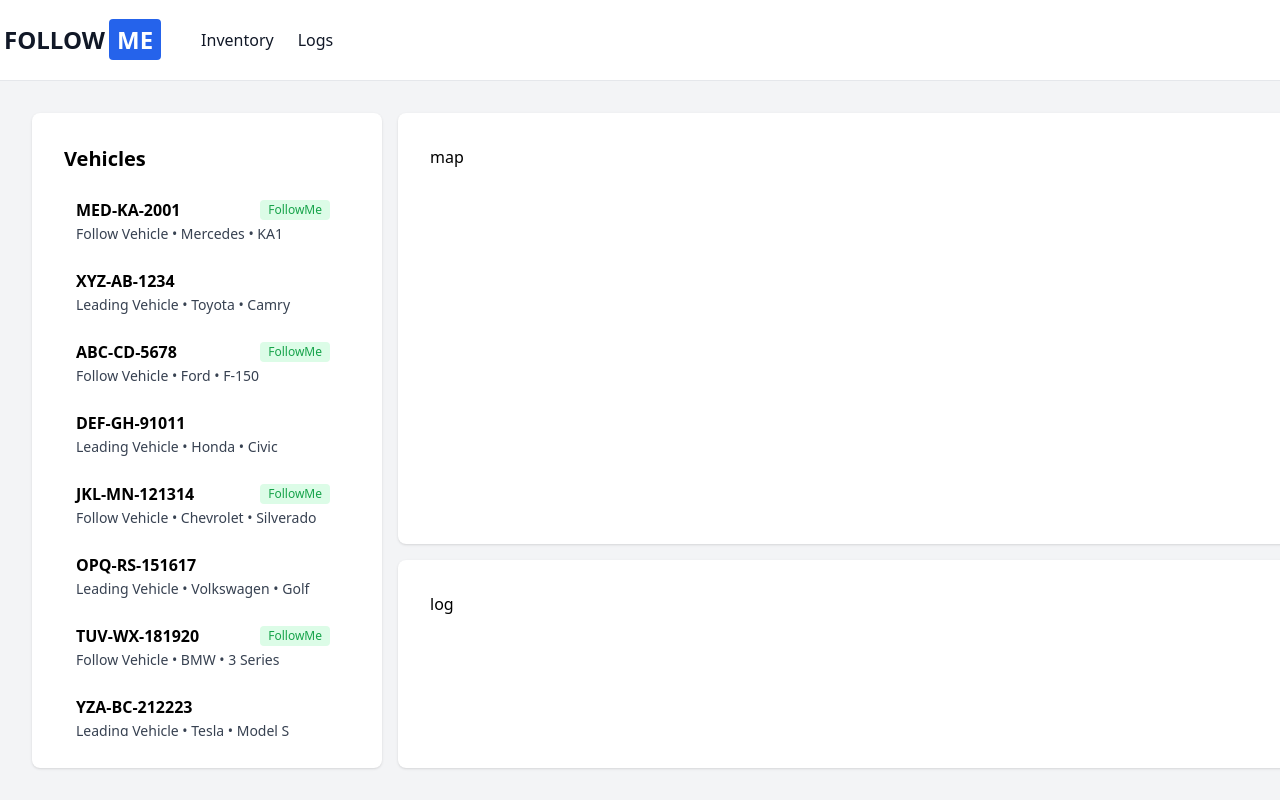
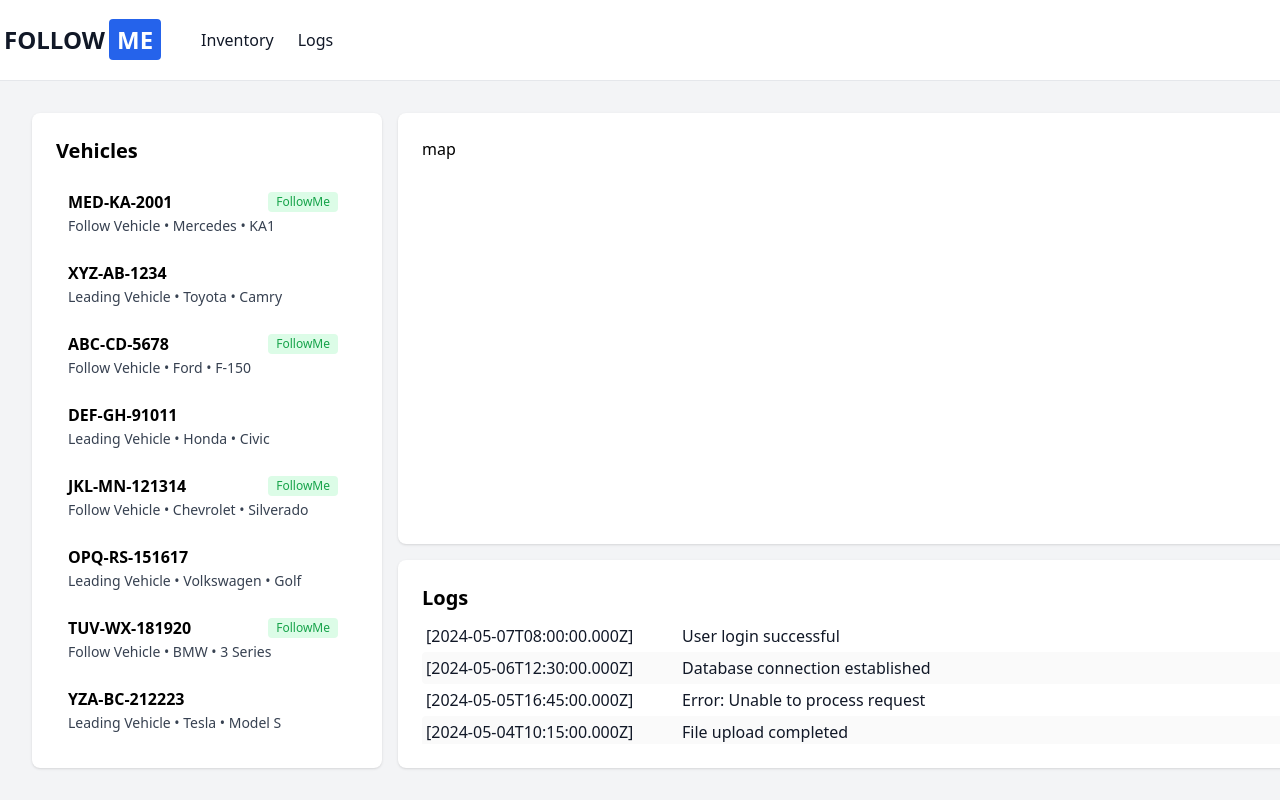
Before and after one commit to lorenzhoerb/DSE-2024-follow-me, a Vue app in the folder web/: page / in a window 1280 px wide. Built offline with nearby package versions, Linux system fonts and the light colour scheme.

Commit message:
Add LogCard

```diff
--- a/web/src/assets/main.css
+++ b/web/src/assets/main.css
@@ -4,6 +4,6 @@
 
 @layer base {
   .card {
-    @apply bg-white shadow rounded-lg p-4 sm:p-6 xl:p-8;
+    @apply bg-white shadow rounded-lg p-4 sm:p-6 xl:p-6;
   }
 }
--- a/web/src/components/LogList.vue
+++ b/web/src/components/LogList.vue
@@ -1,10 +1,14 @@
 <template>
   <ol>
-    <li v-for="(log, idx) in logs" :key="idx">
-      <span class="mr-5 font-medium text-gray-900 whitespace-nowrap"
-        >[{{ log.timestamp.toISOString() }}]</span
-      >
-      <span class="font-medium text-gray-900">{{ log.message }} </span>
+    <li v-for="(log, idx) in logs" :key="idx" class="flex gap-4 p-1 log-record">
+      <div class="min-w-60">
+        <span class="font-medium text-gray-900 whitespace-nowrap"
+          >[{{ log.timestamp.toISOString() }}]</span
+        >
+      </div>
+      <div class="flex-1 w-full">
+        <span class="font-medium text-gray-900">{{ log.message }} </span>
+      </div>
     </li>
   </ol>
 </template>
@@ -15,3 +19,9 @@ defineProps<{
   logs: LogInfo[]
 }>()
 </script>
+
+<style scoped lang="postcss">
+.log-record:nth-child(2n) {
+  @apply bg-zinc-50 rounded;
+}
+</style>
--- a/web/src/mock/index.ts
+++ b/web/src/mock/index.ts
@@ -136,3 +136,86 @@ export const vehicles: BasicVehicleInfo[] = [
     type: VehicleType.FV
   }
 ]
+
+export const logs = [
+  {
+    timestamp: new Date('2024-05-07T08:00:00Z'),
+    message: 'User login successful'
+  },
+  {
+    timestamp: new Date('2024-05-06T12:30:00Z'),
+    message: 'Database connection established'
+  },
+  {
+    timestamp: new Date('2024-05-05T16:45:00Z'),
+    message: 'Error: Unable to process request'
+  },
+  {
+    timestamp: new Date('2024-05-04T10:15:00Z'),
+    message: 'File upload completed'
+  },
+  {
+    timestamp: new Date('2024-05-03T14:20:00Z'),
+    message: 'Server rebooted successfully'
+  },
+  {
+    timestamp: new Date('2024-05-02T09:45:00Z'),
+    message: 'New user registered'
+  },
+  {
+    timestamp: new Date('2024-05-01T17:30:00Z'),
+    message: 'Payment received'
+  },
+  {
+    timestamp: new Date('2024-04-30T11:00:00Z'),
+    message: 'Security patch applied'
+  },
+  {
+    timestamp: new Date('2024-04-29T13:55:00Z'),
+    message: 'Backup completed'
+  },
+  {
+    timestamp: new Date('2024-04-28T08:40:00Z'),
+    message: 'Website traffic increased by 20%'
+  },
+  {
+    timestamp: new Date('2024-04-27T15:10:00Z'),
+    message: 'Email sent to all subscribers'
+  },
+  {
+    timestamp: new Date('2024-04-26T09:25:00Z'),
+    message: 'Critical error: Server overload'
+  },
+  {
+    timestamp: new Date('2024-04-25T11:20:00Z'),
+    message: 'Task completed: Project milestone reached'
+  },
+  {
+    timestamp: new Date('2024-04-24T14:50:00Z'),
+    message: 'API endpoint upgraded'
+  },
+  {
+    timestamp: new Date('2024-04-23T16:35:00Z'),
+    message: 'Data synchronization in progress'
+  },
+  {
+    timestamp: new Date('2024-04-22T10:05:00Z'),
+    message: 'Database backup initiated'
+  },
+  {
+    timestamp: new Date('2024-04-21T12:45:00Z'),
+    message: 'Warning: Memory usage high'
+  },
+  {
+    timestamp: new Date('2024-04-20T09:15:00Z'),
+    message: 'New feature deployed'
+  },
+  {
+    timestamp: new Date('2024-04-19T14:30:00Z'),
+    message: 'System update available'
+  },
+  {
+    timestamp: new Date('2024-04-18T08:55:00Z'),
+    message: 'API rate limit reached'
+  }
+]
--- a/web/src/views/DashboardView.vue
+++ b/web/src/views/DashboardView.vue
@@ -7,21 +7,28 @@
     </div>
 
     <div class="card row-span-2 col-span-2">map</div>
-    <div class="card col-span-2">log</div>
-  </div>
-  <!-- <div class="grid grid-cols-[350px_minmax(900px,_1fr)] grid-rows-3 grid-flow-col gap-4 flex-1">
-    <div class="card row-span-3 overflow-y-scroll">
-      <h4 class="font-semibold text-xl">Vehicles</h4>
-      <div v-for="(v, index) in vehicles" :key="index">
-        <VehicleListEntry :vehicle="v"></VehicleListEntry>
+
+    <div class="col-span-2 w-full h-full flex flex-col">
+      <div class="card flex flex-col flex-1">
+        <h3 class="font-semibold text-xl mb-2">Logs</h3>
+        <div class="w-full flex-1 relative">
+          <div class="absolute top-0 bottom-0 w-full overflow-y-scroll">
+            <LogList :logs="sortedLogs" />
+          </div>
+        </div>
       </div>
     </div>
-    <div class="card row-span-2 col-span-2">map</div>
-    <div class="card col-span-2">log</div>
-  </div> -->
+  </div>
 </template>
 
 <script setup lang="ts">
+import { computed } from 'vue'
 import { vehicles } from '@/mock'
 import VehicleListCard from '@/components/vehicle/VehicleListCard.vue'
+import LogList from '@/components/LogList.vue'
+import { logs } from '@/mock'
+
+const sortedLogs = computed(() => {
+  return logs.sort()
+})
 </script>
--- a/web/src/views/LogView.vue
+++ b/web/src/views/LogView.vue
@@ -3,34 +3,23 @@
     <h1 class="font-semibold text-3xl pb-2">Inventory</h1>
     <div class="card" v-if="loading">
       <div class="animate-pulse w-100">
-        <div v-for="idx in 30" :key="idx" class="h-2.5 bg-gray-200 rounded-full w-full mb-4"></div>
+        <div v-for="idx in 20" :key="idx" class="h-4 bg-gray-200 rounded-full w-full mb-4"></div>
       </div>
     </div>
     <div v-else class="card">
-      <LogList :logs="logs" />
+      <LogList :logs="sortedLogs" />
     </div>
   </div>
 </template>
 
 <script setup lang="ts">
-import { ref } from 'vue'
+import { ref, computed } from 'vue'
 import type { Ref } from 'vue'
 import LogList from '@/components/LogList.vue'
-import type { LogInfo } from '@/types'
+import { logs } from '@/mock'
 
-const loading: Ref<boolean> = ref(false)
-const logs: LogInfo[] = [
-  {
-    timestamp: new Date(),
-    message: 'This is a pessage'
-  },
-  {
-    timestamp: new Date(),
-    message: 'This is a pessage'
-  },
-  {
-    timestamp: new Date(),
-    message: 'This is a pessage'
-  }
-]
+const loading: Ref<boolean> = ref(true)
+const sortedLogs = computed(() => {
+  return logs.sort()
+})
 </script>
```
